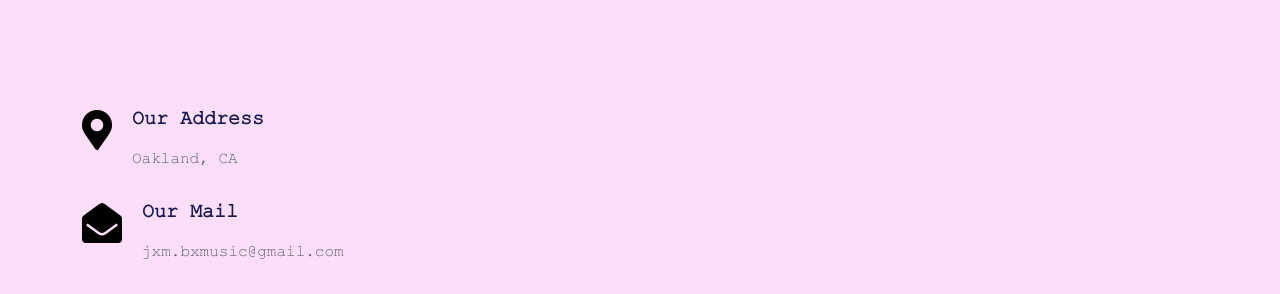
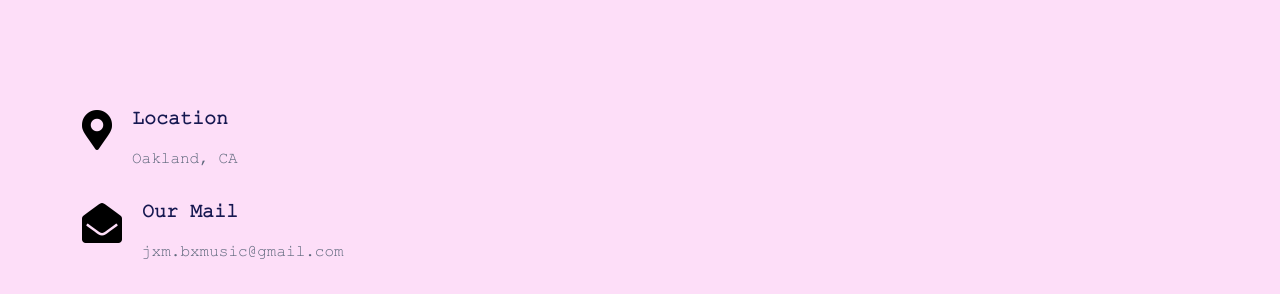
Before and after one commit to jxmbxm/site, a Jekyll site: the page built from contact.md, in a window 1280 px wide. Shown: the part 412-706 px from the top of the page. Built offline with Jekyll 4.4.1, drawn with Linux system fonts in a browser that asks for light colours.

Commit message:
Update contact.html

```diff
--- a/_includes/contact.html
+++ b/_includes/contact.html
@@ -8,7 +8,7 @@
                         <li class="address-item">
                             <i class="micon fas fa-map-marker-alt"></i>
                             <div class="address">
-                                <h3>Our Address</h3>
+                                <h3>Location</h3>
                                 <p>
                                     Oakland, CA
                                 </p>
```
